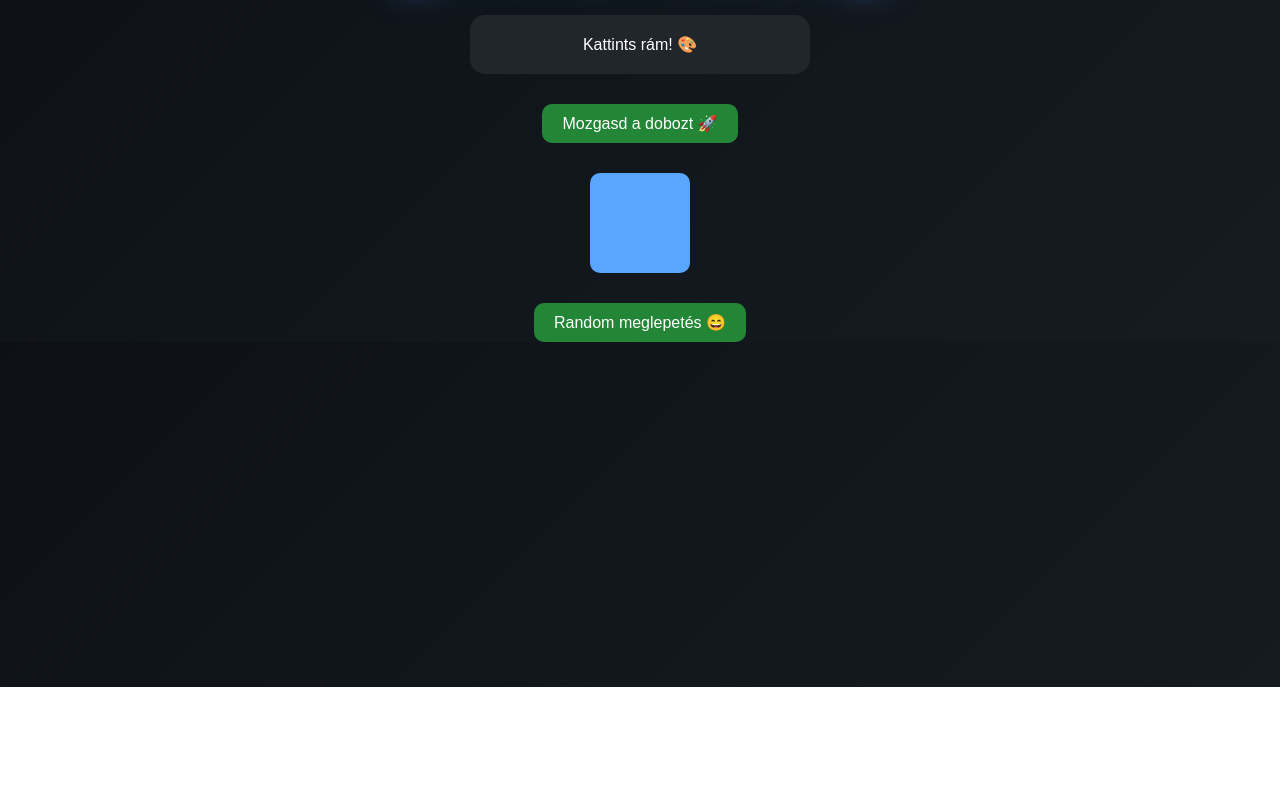
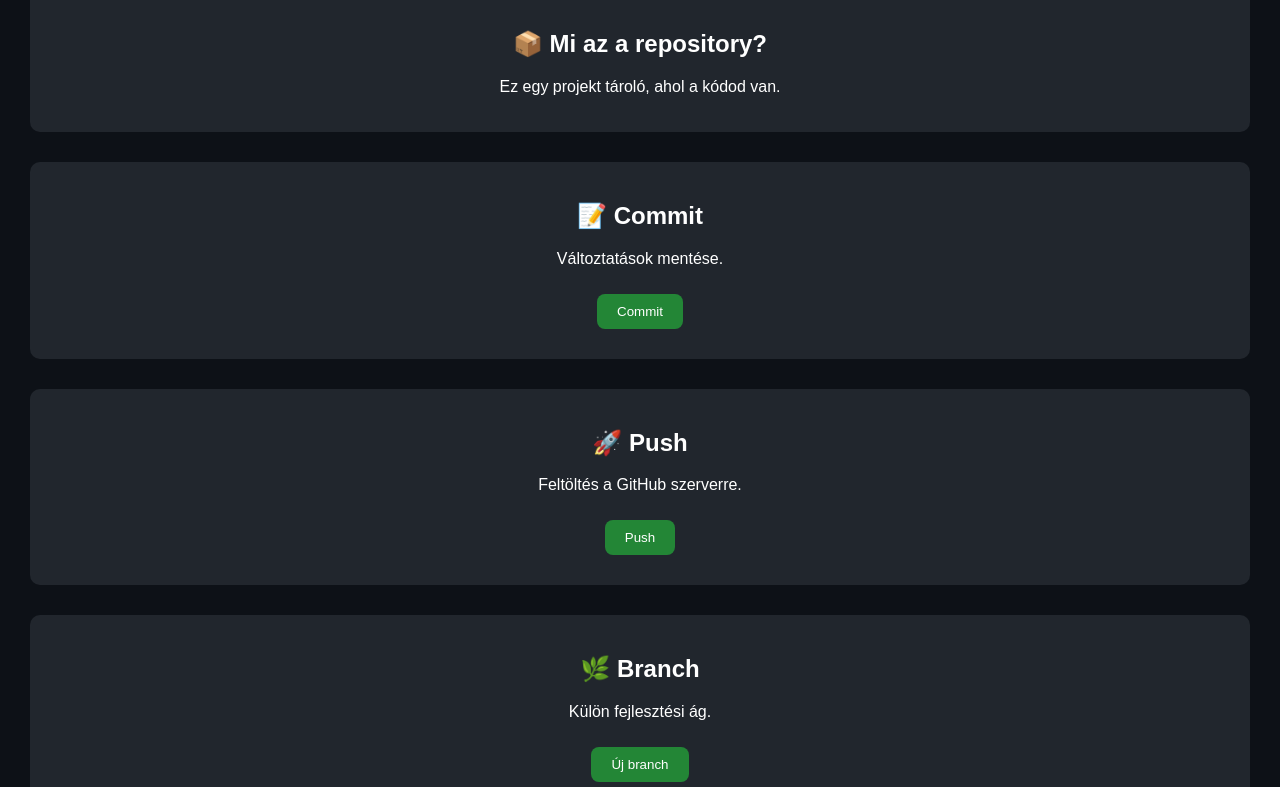
Before and after one commit to Gabidawa/A-github, a plain HTML site: page index.html in a window 1280 px wide. Shown: the part 113-900 px from the top of the page. Before the commit the page ends 800 px from the top, so only its background shows below. Drawn offline with Linux system fonts and the light colour scheme.

Commit message:
Update index.html

```diff
--- a/index.html
+++ b/index.html
@@ -2,103 +2,116 @@
 <html lang="hu">
 <head>
 <meta charset="UTF-8">
-  <title>Menő Interaktív Oldal</title>
+<title>GitHub működése</title>
+
 <style>
 body {
   margin: 0;
-      font-family: Arial, sans-serif;
-      background: linear-gradient(135deg, #0d1117, #161b22);
+  font-family: Arial;
+  background: #0d1117;
   color: white;
   text-align: center;
 }
 
-    h1 {
-      margin-top: 40px;
-      font-size: 3em;
-      animation: glow 2s infinite alternate;
+header {
+  padding: 20px;
+  background: #161b22;
+  font-size: 28px;
+  font-weight: bold;
 }
 
-    @keyframes glow {
-      from { text-shadow: 0 0 10px #58a6ff; }
-      to { text-shadow: 0 0 25px #58a6ff, 0 0 50px #58a6ff; }
+.section {
+  margin: 30px;
+  padding: 20px;
+  background: #21262d;
+  border-radius: 10px;
+  transition: 0.3s;
 }
 
-    .card {
-      background: #21262d;
-      margin: 30px auto;
-      padding: 20px;
-      width: 300px;
-      border-radius: 15px;
-      transition: transform 0.3s, box-shadow 0.3s;
-      cursor: pointer;
-    }
-
-    .card:hover {
-      transform: scale(1.05) rotate(1deg);
-      box-shadow: 0 0 25px #58a6ff;
+.section:hover {
+  transform: scale(1.03);
+  box-shadow: 0 0 20px #58a6ff;
 }
 
 button {
   padding: 10px 20px;
+  margin: 10px;
   border: none;
-      border-radius: 10px;
+  border-radius: 8px;
   background: #238636;
   color: white;
-      font-size: 16px;
   cursor: pointer;
-      transition: 0.3s;
 }
 
 button:hover {
   background: #2ea043;
-      transform: scale(1.1);
 }
 
-    #box {
-      width: 100px;
-      height: 100px;
-      background: #58a6ff;
-      margin: 30px auto;
-      border-radius: 10px;
-      position: relative;
+#log {
+  margin-top: 20px;
+  background: black;
+  padding: 10px;
+  height: 150px;
+  overflow-y: auto;
+  text-align: left;
+  font-family: monospace;
 }
 </style>
+
 </head>
 <body>
 
-  <h1>🔥 Interaktív Demo 🔥</h1>
+<header>💻 GitHub működése (interaktív)</header>
 
-  <div class="card" onclick="changeColor()">
-    Kattints rám! 🎨
+<div class="section">
+  <h2>📦 Mi az a repository?</h2>
+  <p>Ez egy projekt tároló, ahol a kódod van.</p>
 </div>
 
-  <button onclick="moveBox()">Mozgasd a dobozt 🚀</button>
+<div class="section">
+  <h2>📝 Commit</h2>
+  <p>Változtatások mentése.</p>
+  <button onclick="commit()">Commit</button>
+</div>
 
-  <div id="box"></div>
+<div class="section">
+  <h2>🚀 Push</h2>
+  <p>Feltöltés a GitHub szerverre.</p>
+  <button onclick="push()">Push</button>
+</div>
 
-  <button onclick="randomAlert()">Random meglepetés 😄</button>
+<div class="section">
+  <h2>🌿 Branch</h2>
+  <p>Külön fejlesztési ág.</p>
+  <button onclick="branch()">Új branch</button>
+</div>
+
+<div id="log"></div>
 
 <script>
-    function changeColor() {
-      const colors = ["#ff7b72", "#58a6ff", "#3fb950", "#d29922"];
-      document.body.style.background =
-        colors[Math.floor(Math.random() * colors.length)];
+let hasCommit = false;
+
+function log(message) {
+  const logBox = document.getElementById("log");
+  logBox.innerHTML += "> " + message + "<br>";
+  logBox.scrollTop = logBox.scrollHeight;
 }
 
-    function moveBox() {
-      const box = document.getElementById("box");
-      box.style.left = Math.random() * 300 + "px";
-      box.style.top = Math.random() * 200 + "px";
+function commit() {
+  hasCommit = true;
+  log("✔ Commit sikeres");
 }
 
-    function randomAlert() {
-      const messages = [
-        "Ez menő volt 😎",
-        "GitHub vibe ✔️",
-        "Még több interakció kell!",
-        "Profi vagy 🔥"
-      ];
-      alert(messages[Math.floor(Math.random() * messages.length)]);
+function push() {
+  if (hasCommit) {
+    log("🚀 Push a GitHub-ra");
+  } else {
+    log("⚠ Előbb commitolj!");
+  }
+}
+
+function branch() {
+  log("🌿 Új branch létrehozva");
 }
 </script>
 
```
Lines whose indentation alone changed are shown as unchanged.
